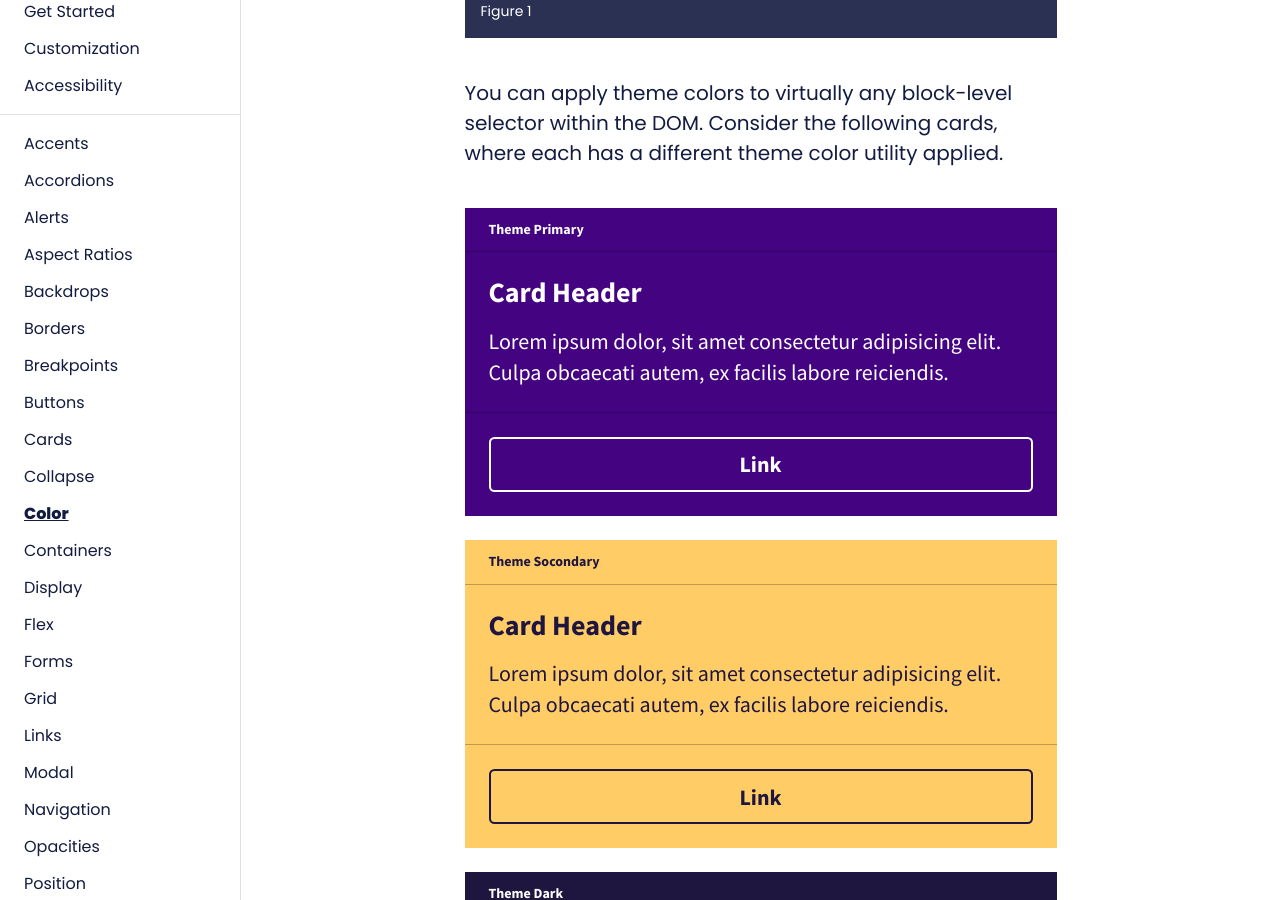
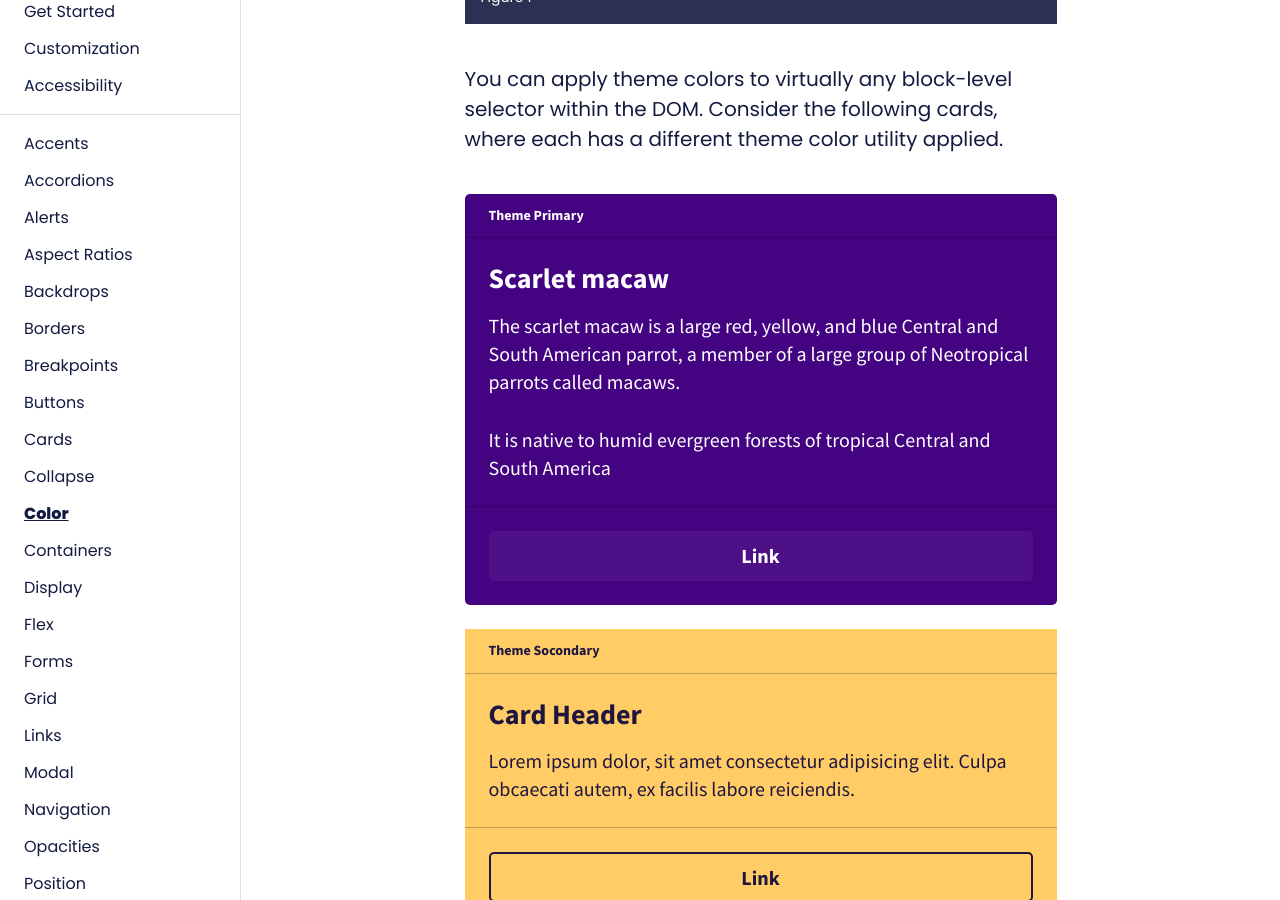
Before and after one commit to cavidano/natura11y-docs, a Jekyll site: the page built from _docs-a-z/color.html, in a window 1280 px wide and 900 px high, scrolled down 2538 px. Built offline with Jekyll 4.4.1, drawn with Linux system fonts in a browser that asks for light colours.

Commit message:
before updating typeography

```diff
--- a/_config.yml
+++ b/_config.yml
@@ -58,7 +58,6 @@
   --secondary-text: var(--dark);
   --a11y-link: #0066cc;
   --body-font-family: Source Sans Pro ;
-  --body-font-size: 22px;
   --body-line-height: 1.4;"
   data-example
   '
--- a/_docs-a-z/color.html
+++ b/_docs-a-z/color.html
@@ -101,7 +101,7 @@
  <figure class="container narrow margin-y-4">
     <div  {{ site.example-custom-properties }}>
 
-        <div class="card theme-primary margin-y-3">
+        <div class="card theme-primary border-radius margin-y-3">
 
             <div class="card__head border-bottom">
                 <p>
@@ -111,17 +111,19 @@
 
             <div class="card__body">
                 <h2 class="h5">
-                    Card Header
+                    Scarlet macaw
                 </h2>
                 <p>
-                    Lorem ipsum dolor, sit amet consectetur adipisicing elit. Culpa obcaecati autem,
-                    ex facilis labore reiciendis.
+                    The scarlet macaw is a large red, yellow, and blue Central and South American parrot, a member of a large group of Neotropical parrots called macaws.
                 </p>
+                <p>
+                 It is native to humid evergreen forests of tropical Central and South America
+                 </p>
             </div>
 
             <div class="card__foot border-top">
-                <a class="button button--outline display-block" href="#1">
-                Link
+                <a class="button display-block" href="#1">
+                    Link
                 </a>
             </div>
 
```
